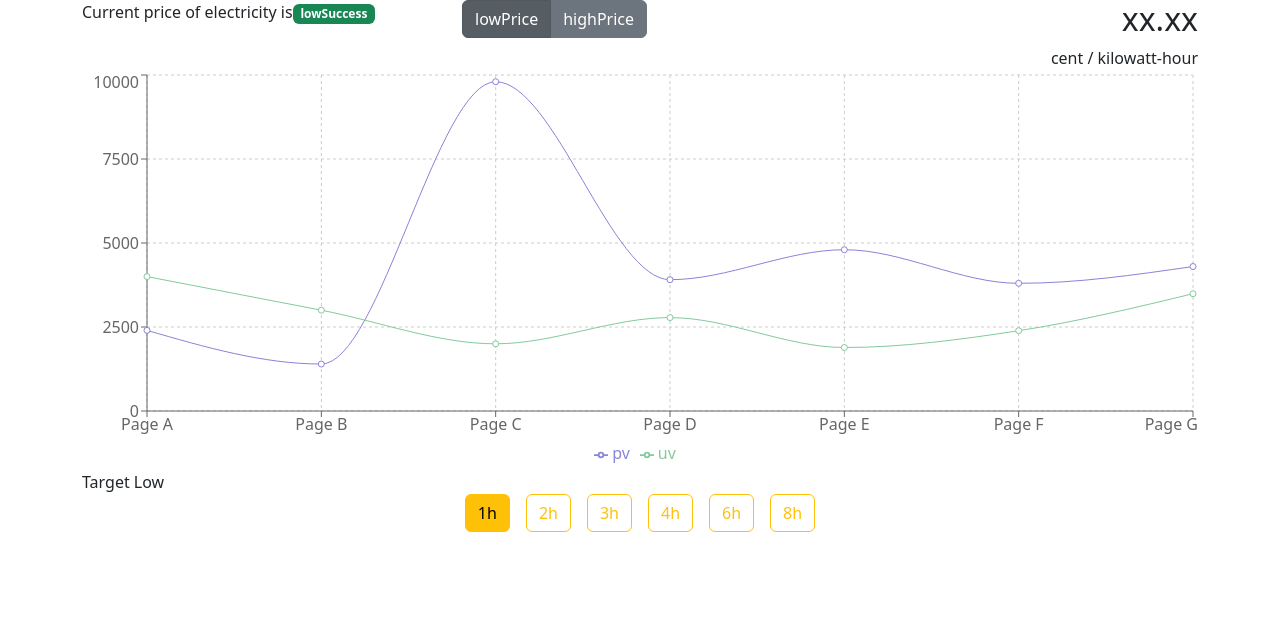
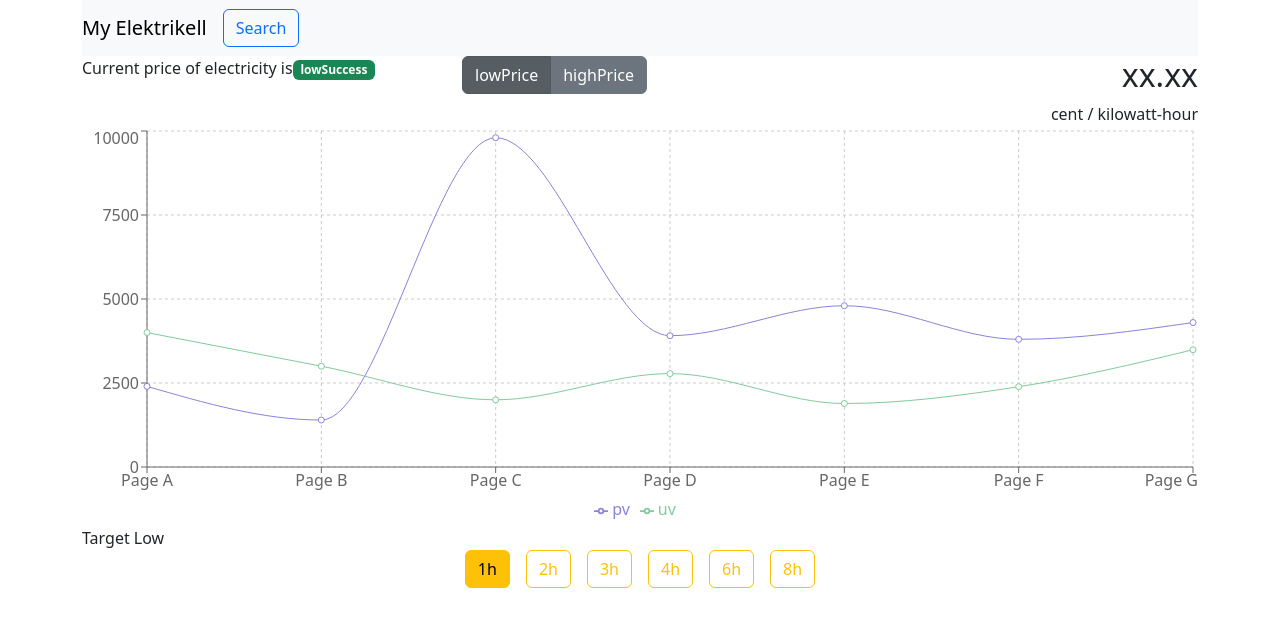
Before and after one commit to Ateyl/elektrikell, a React (Create React App) app: page / in a window 1280 px wide. Shown: the top 626 px of the page. Built offline with nearby package versions, Linux system fonts and the light colour scheme.

Commit message:
adding new canvas to logo.jsx

```diff
--- a/src/Head/Logo.jsx
+++ b/src/Head/Logo.jsx
@@ -1,9 +1,56 @@
+import React, { useState } from 'react';
+import { Container, Navbar, Button, Form, Offcanvas } from 'react-bootstrap';
 
+const MyCanvas = () => {
+  const [showOffcanvas, setShowOffcanvas] = useState(false);
 
-function Logo () {
-    return (
-        <></>
-    )
-}
+  const handleOffcanvasToggle = () => setShowOffcanvas(!showOffcanvas);
+   // или лучше div
+  return (
+    <Container>
+      <Navbar bg="light" expand="lg">
+        <Navbar.Brand href="https://react-bootstrap.netlify.app/docs/components/offcanvas/">My Elektrikell</Navbar.Brand>
+        <Button variant="outline-primary" onClick={handleOffcanvasToggle}>
+          Search
+        </Button>
+        <Navbar.Toggle aria-controls="" />
+        <Navbar.Collapse id="navbar-nav">
+          {}
+        </Navbar.Collapse>
+      </Navbar>
 
-export default Logo;
+      <Offcanvas show={showOffcanvas} onHide={() => setShowOffcanvas(false)}>
+        <Offcanvas.Header closeButton>
+          <Offcanvas.Title>Search</Offcanvas.Title>
+        </Offcanvas.Header>
+        <Offcanvas.Body>
+          <Form>
+            <Form.Group controlId="formFrom">
+              <Form.Label>From</Form.Label>
+              <Form.Control type="date" placeholder="From Date" />
+            </Form.Group>
+
+            <Form.Group controlId="formUntil">
+              <Form.Label>Until</Form.Label>
+              <Form.Control type="date" placeholder="Until Date" />
+            </Form.Group>
+
+            <Button variant="primary" type="submit">
+              Search
+            </Button>
+          </Form>
+        </Offcanvas.Body>
+      </Offcanvas>
+    </Container>
+  );
+};
+
+export default MyCanvas;
+
+// function Logo () {
+//     return (
+//         <></>
+//     )
+// }
+
+// export default Logo;
```
